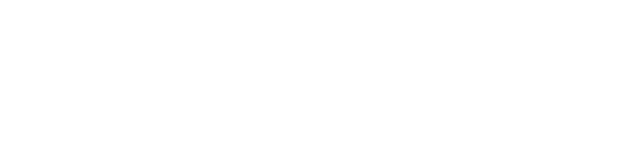
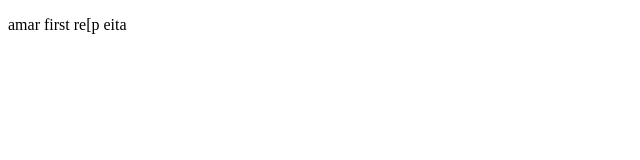
Before and after one commit to mahir-daiyan/my-first-repo, a plain HTML site: page index.html in a window 1280 px wide. Shown: the whole page, without its empty margins (0-640 px from the left). Drawn offline with Linux system fonts and the light colour scheme.

Commit message:
second commit

```diff
--- a/index.html
+++ b/index.html
@@ -9,7 +9,7 @@
 </head>
 
 <body>
-
+    <p>amar first re[p eita</p>
 </body>
 
 </html>
```
